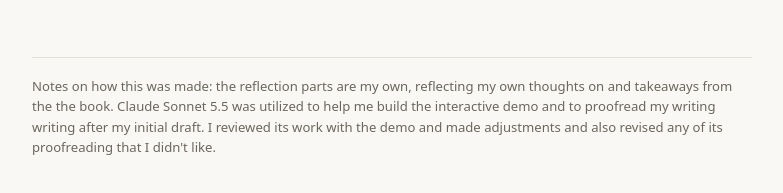
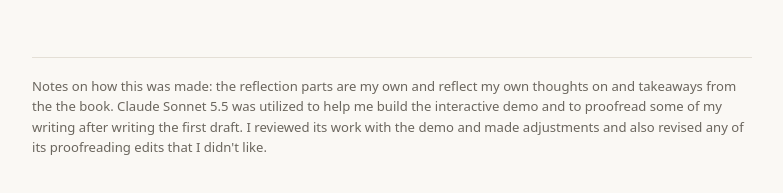
Before and after one commit to hmccormack1/alignment-problem-reflection, a plain HTML site: page index.html in a window 1280 px wide. Shown: the part 4765-4958 px from the top of the page, without its empty margins (248-1031 px from the left). Drawn offline with Linux system fonts and the light colour scheme.

Commit message:
Fix typos

```diff
--- a/index.html
+++ b/index.html
@@ -115,7 +115,7 @@ footer{margin-top:60px;padding-top:18px;border-top:1px solid var(--line);color:v
 <p>Before this book and especially before this class, I thought of alignment mostly as a future, advanced-AI problem, but the book's examples show it's already a data and objectives problem in ordinary systems, and the toy demo above shows how little it takes. A model can fit its data perfectly and still be wrong about the world. The most useful habit I'm taking from it is to ask what the data doesn't show evenbefore asking how accurate the model is.</p>
 
 <footer>
-Notes on how this was made: the reflection parts are my own, reflecting my own thoughts on and takeaways from the the book. Claude Sonnet 5.5 was utilized to help me build the interactive demo and to proofread my writing writing after my initial draft. I reviewed its work with the demo and made adjustments and also revised any of its proofreading that I didn't like.
+Notes on how this was made: the reflection parts are my own and reflect my own thoughts on and takeaways from the the book. Claude Sonnet 5.5 was utilized to help me build the interactive demo and to proofread some of my writing after writing the first draft. I reviewed its work with the demo and made adjustments and also revised any of its proofreading edits that I didn't like.
 </footer>
 </main>
 
```
